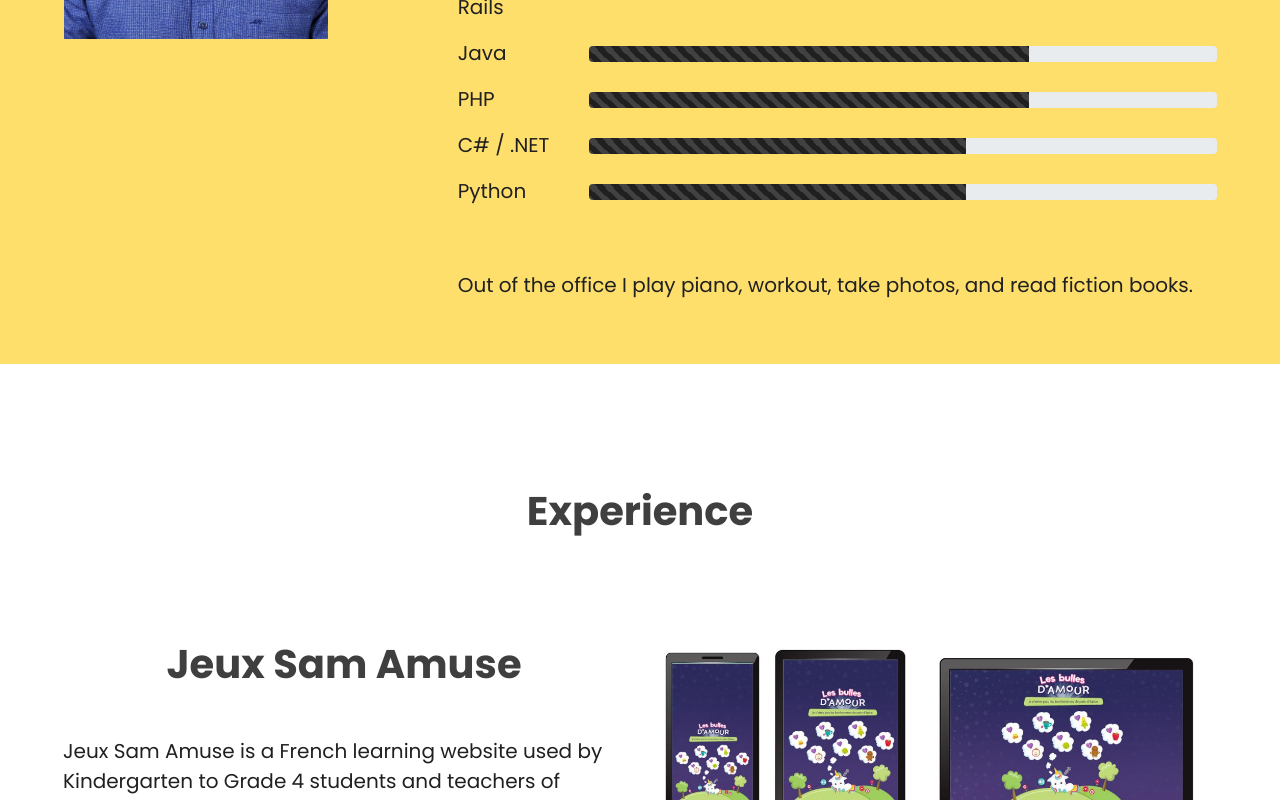
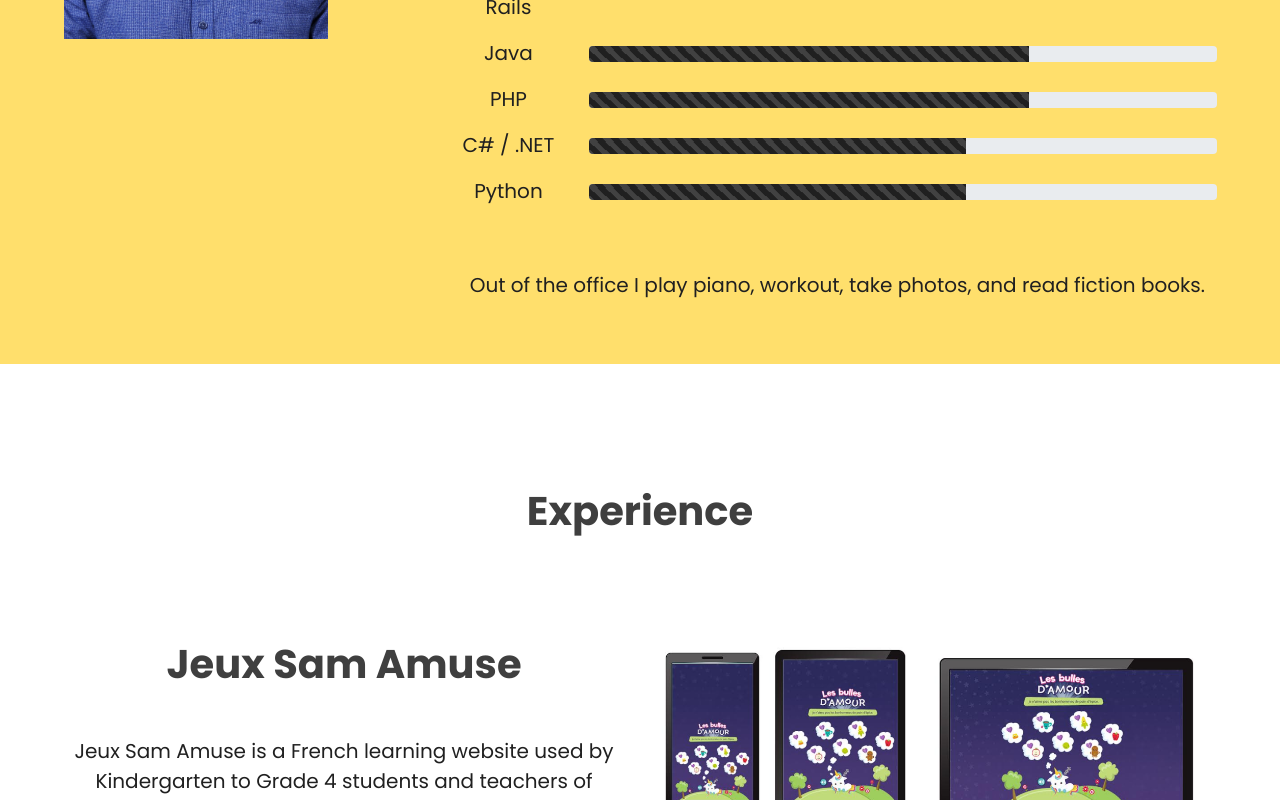
Before and after one commit to kentmonh/react-portfolio, a React (Create React App) app: page / in a window 1280 px wide. Shown: the part 1420-2220 px from the top of the page. Built offline with nearby package versions, Linux system fonts and the light colour scheme.

Commit message:
Edited the structures.

```diff
--- a/src/App.js
+++ b/src/App.js
@@ -1,23 +1,18 @@
-import logo from './logo.svg';
+import Nav from './components/Nav';
+import Hero from './components/Hero';
+import About from './components/About';
+import Experience from './components/Experience';
+import Project from './components/Project';
 import './App.css';
 
 function App() {
   return (
     <div className="App">
-      <header className="App-header">
-        <img src={logo} className="App-logo" alt="logo" />
-        <p>
-          Edit <code>src/App.js</code> and save to reload.
-        </p>
-        <a
-          className="App-link"
-          href="https://reactjs.org"
-          target="_blank"
-          rel="noopener noreferrer"
-        >
-          Learn React
-        </a>
-      </header>
+      <Nav />
+      <Hero />
+      <About />
+      <Experience />
+      <Project />
     </div>
   );
 }
--- a/src/index.js
+++ b/src/index.js
@@ -7,20 +7,12 @@
 import 'font-awesome/css/font-awesome.min.css';
 import "typeface-poppins";
 
-import Nav from './components/Nav';
-import Hero from './components/Hero';
-import About from './components/About';
-import Experience from './components/Experience';
-import Project from './components/Project';
+import App from './App';
 
 
 ReactDOM.render(
   <React.StrictMode>
-    <Nav />
-    <Hero />
-    <About />
-    <Experience />
-    <Project />
+    <App />
   </React.StrictMode>,
   document.getElementById('root')
 );
```
Also changed, not shown: 1 other file (tests, documents, lock files or other folders).
